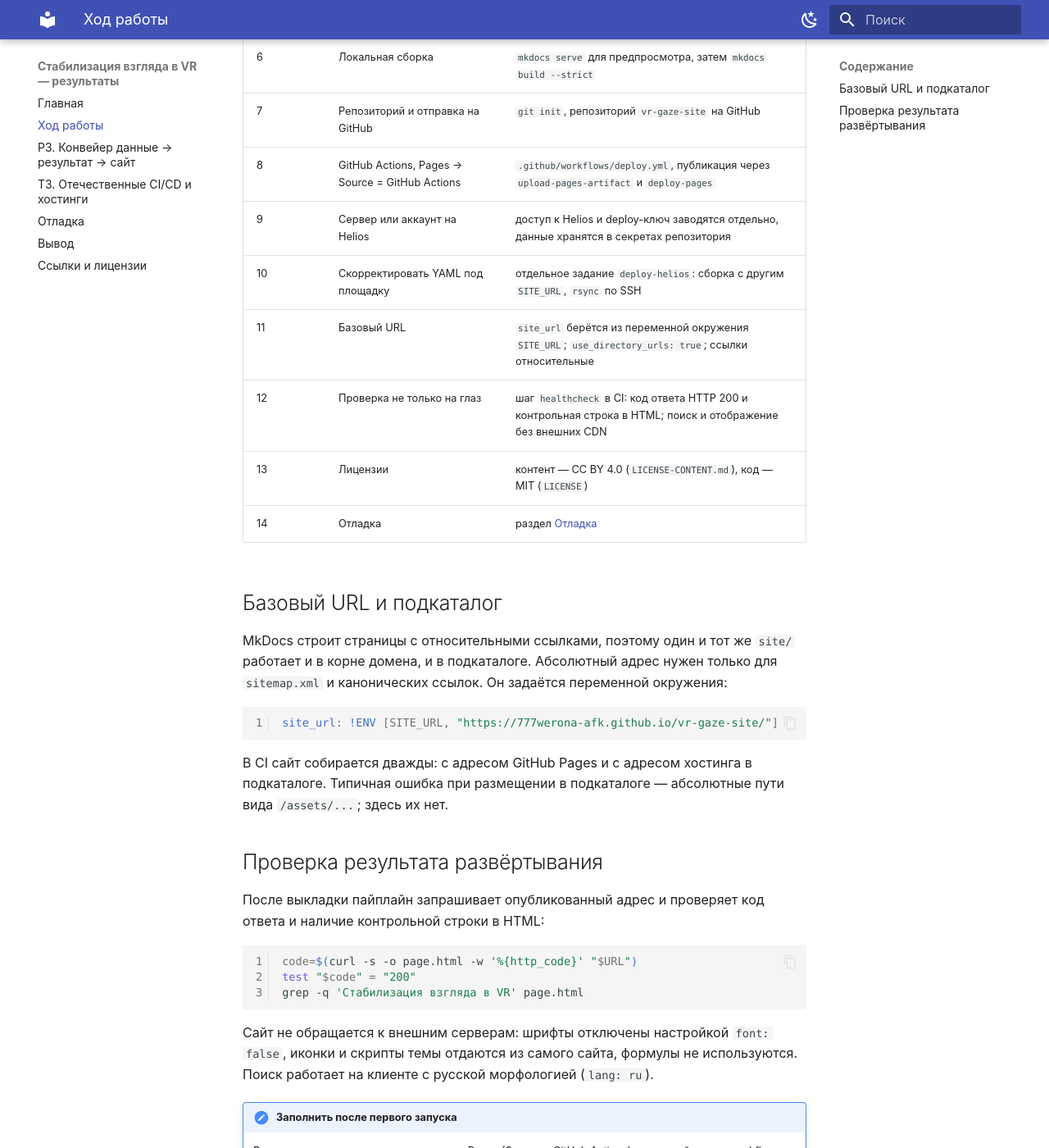
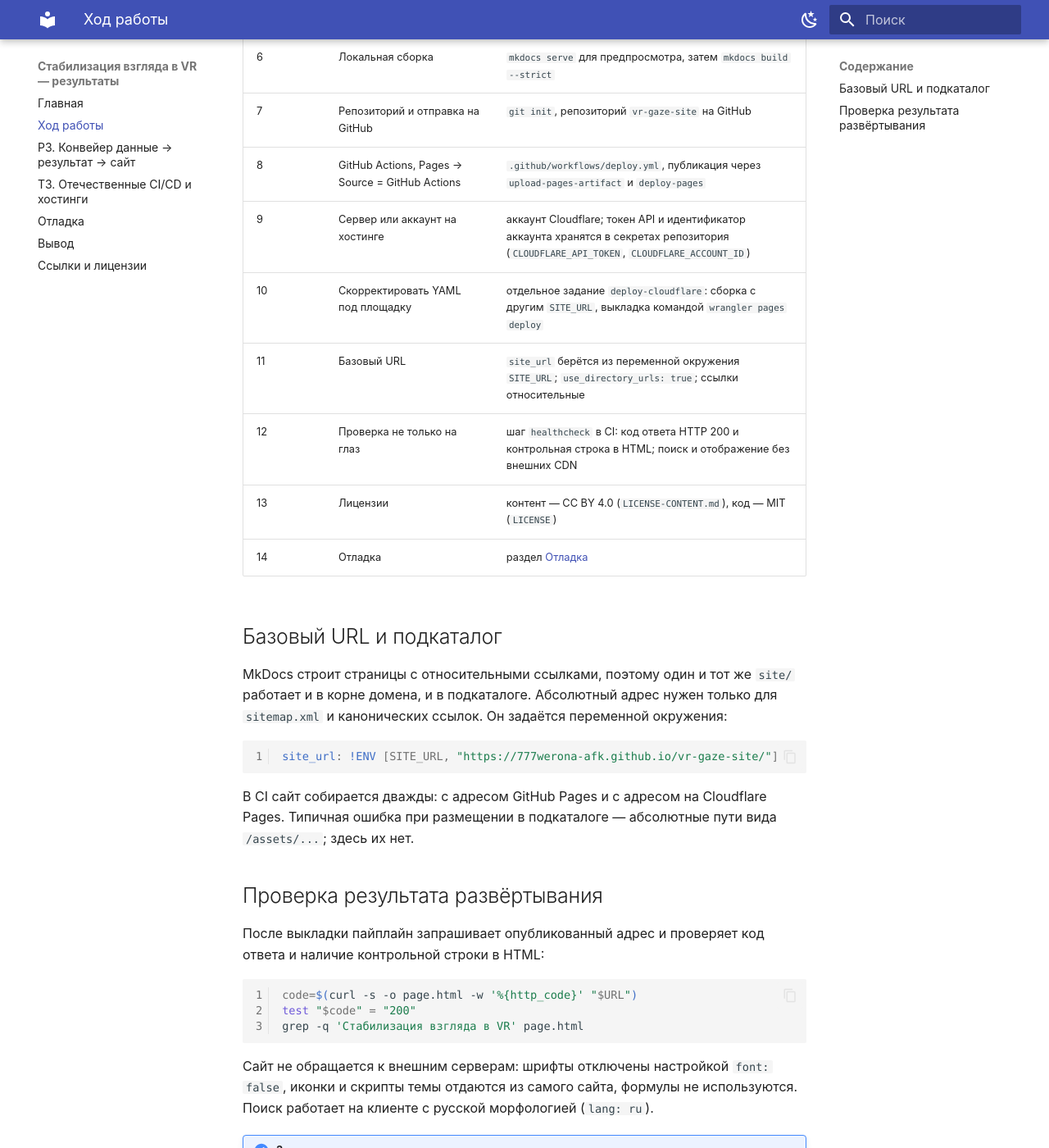
Before and after one commit to 777werona-afk/vr-gaze-site, an MkDocs documentation site: the page built from docs/workflow.md, in a window 1280 px wide and 1400 px high, scrolled down 549 px. Shown: the whole window at 82% size. Built offline with MkDocs 1.6.1 and Material for MkDocs 9.7.7, drawn with Linux system fonts in a browser that asks for light colours.

Commit message:
Cloudflare Pages, убран чек-лист

````diff
--- a/docs/workflow.md
+++ b/docs/workflow.md
@@ -12,8 +12,8 @@
 | 6 | Локальная сборка | `mkdocs serve` для предпросмотра, затем `mkdocs build --strict` |
 | 7 | Репозиторий и отправка на GitHub | `git init`, репозиторий `vr-gaze-site` на GitHub |
 | 8 | GitHub Actions, Pages → Source = GitHub Actions | `.github/workflows/deploy.yml`, публикация через `upload-pages-artifact` и `deploy-pages` |
-| 9 | Сервер или аккаунт на Helios | доступ к Helios и deploy-ключ заводятся отдельно, данные хранятся в секретах репозитория |
-| 10 | Скорректировать YAML под площадку | отдельное задание `deploy-helios`: сборка с другим `SITE_URL`, `rsync` по SSH |
+| 9 | Сервер или аккаунт на хостинге | аккаунт Cloudflare; токен API и идентификатор аккаунта хранятся в секретах репозитория (`CLOUDFLARE_API_TOKEN`, `CLOUDFLARE_ACCOUNT_ID`) |
+| 10 | Скорректировать YAML под площадку | отдельное задание `deploy-cloudflare`: сборка с другим `SITE_URL`, выкладка командой `wrangler pages deploy` |
 | 11 | Базовый URL | `site_url` берётся из переменной окружения `SITE_URL`; `use_directory_urls: true`; ссылки относительные |
 | 12 | Проверка не только на глаз | шаг `healthcheck` в CI: код ответа HTTP 200 и контрольная строка в HTML; поиск и отображение без внешних CDN |
 | 13 | Лицензии | контент — CC BY 4.0 (`LICENSE-CONTENT.md`), код — MIT (`LICENSE`) |
@@ -27,7 +27,7 @@ MkDocs строит страницы с относительными ссылк
 site_url: !ENV [SITE_URL, "https://777werona-afk.github.io/vr-gaze-site/"]
 ```
 
-В CI сайт собирается дважды: с адресом GitHub Pages и с адресом хостинга в подкаталоге. Типичная ошибка при размещении в подкаталоге — абсолютные пути вида `/assets/...`; здесь их нет.
+В CI сайт собирается дважды: с адресом GitHub Pages и с адресом на Cloudflare Pages. Типичная ошибка при размещении в подкаталоге — абсолютные пути вида `/assets/...`; здесь их нет.
 
 ## Проверка результата развёртывания
 
````
Also changed, not shown: CHECKLIST.md (deleted, +0 -16 lines), README.md (+1 -2 lines), docs/conclusion.md (+2 -2 lines), docs/debug.md (+10 -0 lines), docs/links.md (+1 -1 lines), docs/practice/p3-pipeline.md (+9 -3 lines), docs/research/t3-ci-cd.md (+3 -3 lines).
